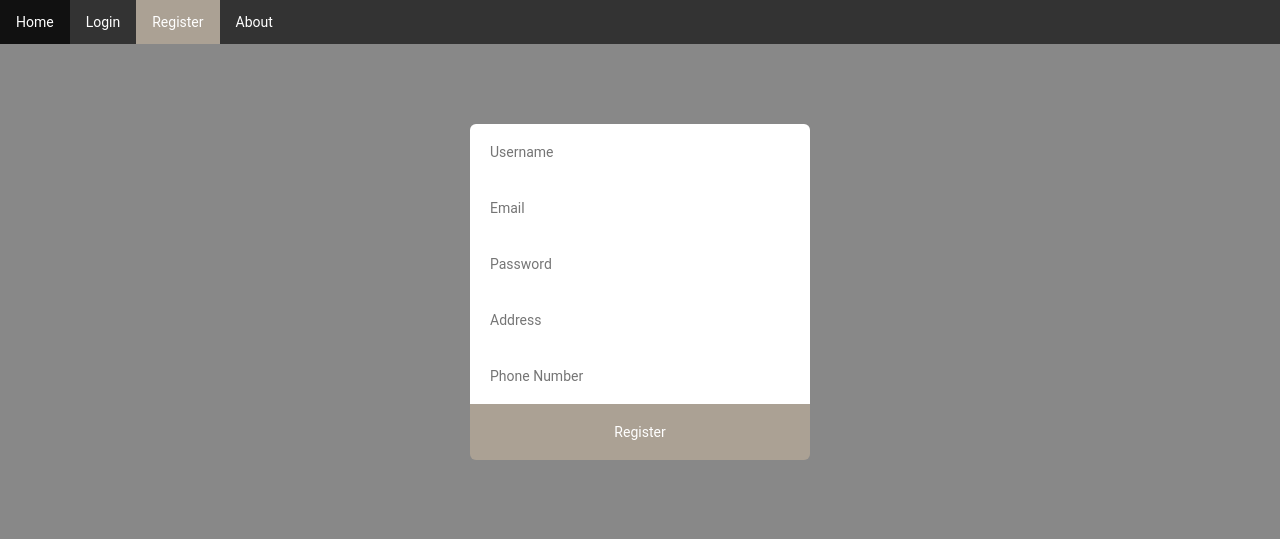
After one commit to veselin-angelov/market_project, a Flask app: page /register in a window 1280 px wide. The commit adds this page. Shown: the top 539 px of the page. Run offline with Flask 2, Linux system fonts and the light colour scheme; the visitor is signed in with stand-in values (Sample User, id 1); parts of the project's set-up code (start-up, migrations or seed data) failed here and were passed over.

Commit message:
added templates for register and login

```diff
--- /dev/null
+++ b/templates/register.html
@@ -0,0 +1,46 @@
+<!DOCTYPE html>
+<html lang="en">
+<head>
+    <meta charset="UTF-8">
+    <meta name="viewport" content="width=device-width, initial-scale=1.0">
+    <meta http-equiv="X-UA-Compatible" content="ie=edge">
+    <link rel="stylesheet" href="style/register.css">
+    <link rel="stylesheet" href="style/style.css">
+    <title>Regiser</title>
+</head>
+<body>
+    <!-- navbar -->
+    <ul class="navbar_ul">
+        <li class="navbar_li"><a href="index.html">Home</a></li>
+        <li class="navbar_li"><a href="login.html">Login</a></li>
+        <li class="navbar_li"><a class="active" href="register.html">Register</a></liclass="navbar_li">
+        <li class="navbar_li"><a href="#about">About</a></li>
+    </ul>
+    <!-- end -->
+    <div class="user">
+        <form class="form" action="/register" method="POST">
+            <div class="form__group">
+                <input name="name" type="text" placeholder="Username" class="form__input" />
+            </div>
+
+            <div class="form__group">
+                <input name="email" type="email" placeholder="Email" class="form__input" />
+            </div>
+
+            <div class="form__group">
+                <input name="password" type="password" placeholder="Password" class="form__input" />
+            </div>
+
+            <div class="form__group">
+                <input name="address" type="text" placeholder="Address" class="form__input" />
+            </div>
+
+            <div class="form__group">
+                <input name="mobile" type="text" placeholder="Phone Number" class="form__input" />
+            </div>
+
+            <button class="btn" type="submit">Register</button>
+        </form>
+    </div>
+</body>
+</html>
--- /dev/null
+++ b/templates/style/__sass/register.scss
@@ -0,0 +1,130 @@
+$font-family:   "Roboto", Helvetica, sans-serif;
+$font-size:     14px;
+
+$color-primary: #ABA194;
+
+* {
+    margin: 0;
+    padding: 0;
+    box-sizing: border-box;
+}
+
+body {
+    font-family: $font-family;
+    font-size: $font-size;
+    background-size: 200% 100% !important;
+    animation: move 10s ease infinite;
+    transform: translate3d(0, 0, 0);
+    background: linear-gradient(45deg, #49D49D 10%, #A2C7E5 90%);
+    height: 100vh
+}
+
+.user {
+    width: 90%;
+    max-width: 340px;
+    margin: 10vh auto;
+}
+
+.user__header {
+    text-align: center;
+    opacity: 0;
+    transform: translate3d(0, 500px, 0);
+    animation: arrive 500ms ease-in-out 0.7s forwards;
+}
+
+.user__title {
+    font-size: $font-size;
+    margin-bottom: -10px;
+    font-weight: 500;
+    color: white;
+}
+
+.form {
+    margin-top: 40px;
+    border-radius: 6px;
+    overflow: hidden;
+    opacity: 0;
+    transform: translate3d(0, 500px, 0);
+    animation: arrive 500ms ease-in-out 0.9s forwards;
+}
+
+.form--no {
+    animation: NO 1s ease-in-out;
+    opacity: 1;
+    transform: translate3d(0, 0, 0);
+}
+
+.form__input {
+    display: block;
+    width: 100%;
+    padding: 20px;
+    font-family: $font-family;
+    -webkit-appearance: none;
+    border: 0;
+    outline: 0;
+    transition: 0.3s;
+
+    &:focus {
+        background: darken(#fff, 3%);
+    }
+}
+
+.btn {
+    display: block;
+    width: 100%;
+    padding: 20px;
+    font-family: $font-family;
+    -webkit-appearance: none;
+    outline: 0;
+    border: 0;
+    color: white;
+    background: $color-primary;
+    transition: 0.3s;
+
+    &:hover {
+        background: darken($color-primary, 5%);
+    }
+}
+
+@keyframes NO {
+  from, to {
+    -webkit-transform: translate3d(0, 0, 0);
+    transform: translate3d(0, 0, 0);
+  }
+
+  10%, 30%, 50%, 70%, 90% {
+    -webkit-transform: translate3d(-10px, 0, 0);
+    transform: translate3d(-10px, 0, 0);
+  }
+
+  20%, 40%, 60%, 80% {
+    -webkit-transform: translate3d(10px, 0, 0);
+    transform: translate3d(10px, 0, 0);
+  }
+}
+
+@keyframes arrive {
+    0% {
+        opacity: 0;
+        transform: translate3d(0, 50px, 0);
+    }
+
+    100% {
+        opacity: 1;
+        transform: translate3d(0, 0, 0);
+    }
+}
+
+@keyframes move {
+    0% {
+        background-position: 0 0
+    }
+
+    50% {
+        background-position: 100% 0
+    }
+
+    100% {
+        background-position: 0 0
+    }
+}
--- /dev/null
+++ b/templates/style/register.css
@@ -0,0 +1,119 @@
+* {
+  margin: 0;
+  padding: 0;
+  box-sizing: border-box;
+}
+
+body {
+  font-family: "Roboto", Helvetica, sans-serif;
+  font-size: 14px;
+  background: #888;
+  /* background-size: 200% 100% !important; */
+  /* animation: move 10s ease infinite; */
+  /* transform: translate3d(0, 0, 0); */
+  /* background: linear-gradient(45deg, #49D49D 10%, #A2C7E5 90%); */
+  /* height: 100vh; */
+}
+
+.user {
+  width: 90%;
+  max-width: 340px;
+  margin: 10vh auto;
+}
+
+.user__header {
+  text-align: center;
+  opacity: 0;
+  transform: translate3d(0, 500px, 0);
+  animation: arrive 500ms ease-in-out 0.7s forwards;
+}
+
+.user__title {
+  font-size: 14px;
+  margin-bottom: -10px;
+  font-weight: 500;
+  color: white;
+}
+
+.form {
+  margin-top: 40px;
+  border-radius: 6px;
+  overflow: hidden;
+  opacity: 0;
+  transform: translate3d(0, 500px, 0);
+  animation: arrive 500ms ease-in-out 0.9s forwards;
+}
+
+.form--no {
+  animation: NO 1s ease-in-out;
+  opacity: 1;
+  transform: translate3d(0, 0, 0);
+}
+
+.form__input {
+  display: block;
+  width: 100%;
+  padding: 20px;
+  font-family: "Roboto", Helvetica, sans-serif;
+  -webkit-appearance: none;
+  border: 0;
+  outline: 0;
+  transition: 0.3s;
+}
+.form__input:focus {
+  background: #f7f7f7;
+}
+
+.btn {
+  display: block;
+  width: 100%;
+  padding: 20px;
+  font-family: "Roboto", Helvetica, sans-serif;
+  -webkit-appearance: none;
+  outline: 0;
+  border: 0;
+  color: white;
+  background: #ABA194;
+  transition: 0.3s;
+}
+.btn:hover {
+  background: #a09486;
+}
+
+@keyframes NO {
+  from, to {
+    -webkit-transform: translate3d(0, 0, 0);
+    transform: translate3d(0, 0, 0);
+  }
+  10%, 30%, 50%, 70%, 90% {
+    -webkit-transform: translate3d(-10px, 0, 0);
+    transform: translate3d(-10px, 0, 0);
+  }
+  20%, 40%, 60%, 80% {
+    -webkit-transform: translate3d(10px, 0, 0);
+    transform: translate3d(10px, 0, 0);
+  }
+}
+@keyframes arrive {
+  0% {
+    opacity: 0;
+    transform: translate3d(0, 50px, 0);
+  }
+  100% {
+    opacity: 1;
+    transform: translate3d(0, 0, 0);
+  }
+}
+@keyframes move {
+  0% {
+    background-position: 0 0;
+  }
+  50% {
+    background-position: 100% 0;
+  }
+  100% {
+    background-position: 0 0;
+  }
+}
+
+/*# sourceMappingURL=register.css.map */
--- /dev/null
+++ b/templates/style/style.css
@@ -0,0 +1,45 @@
+* {
+    margin: 0;
+    padding: 0;
+    box-sizing: border-box;
+    font-family: "Roboto", Helvetica, sans-serif;
+    font-size: 14px;
+}
+
+body {
+    background: #888;
+}
+
+.navbar_ul {
+    list-style-type: none;
+    margin: 0;
+    padding: 0;
+    overflow: hidden;
+    background-color: #333;
+}
+
+.navbar_li {
+    float: left;
+}
+
+.navbar_li a {
+    display: block;
+    color: white;
+    text-align: center;
+    padding: 14px 16px;
+    text-decoration: none;
+}
+
+.navbar_li a:hover:not(.active) {
+    background-color: #111;
+}
+
+.active {
+    background-color: #ABA194;
+}
+
+h1 {
+    font-size: 24px;
+    text-align: center;
+    padding-top: 100px;
+}
--- a/user.py
+++ b/user.py
@@ -12,8 +12,8 @@ class User(UserMixin):
 
     def create(self):
         with DB() as db:
-            values = (self.email, self.password, self.name = name,
-                self.address = address, self.mobile = mobile)
+            values = (self.email, self.password, self.name,
+                self.address, self.mobile)
             db.execute('''
                 INSERT INTO users (email, password, name, address, mobile)
                 VALUES (?, ?, ?, ?, ?)''', values)
```
Also changed, not shown: templates/index.html (+9 -0 lines), templates/login.html (added, +35 -0 lines), 1 other file.
